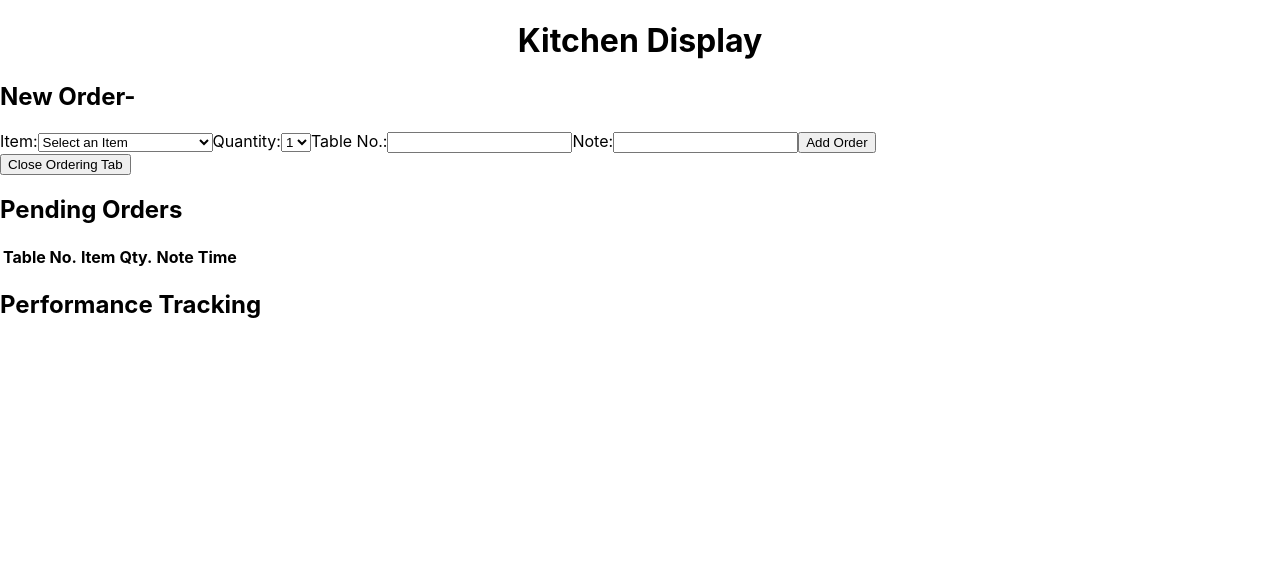
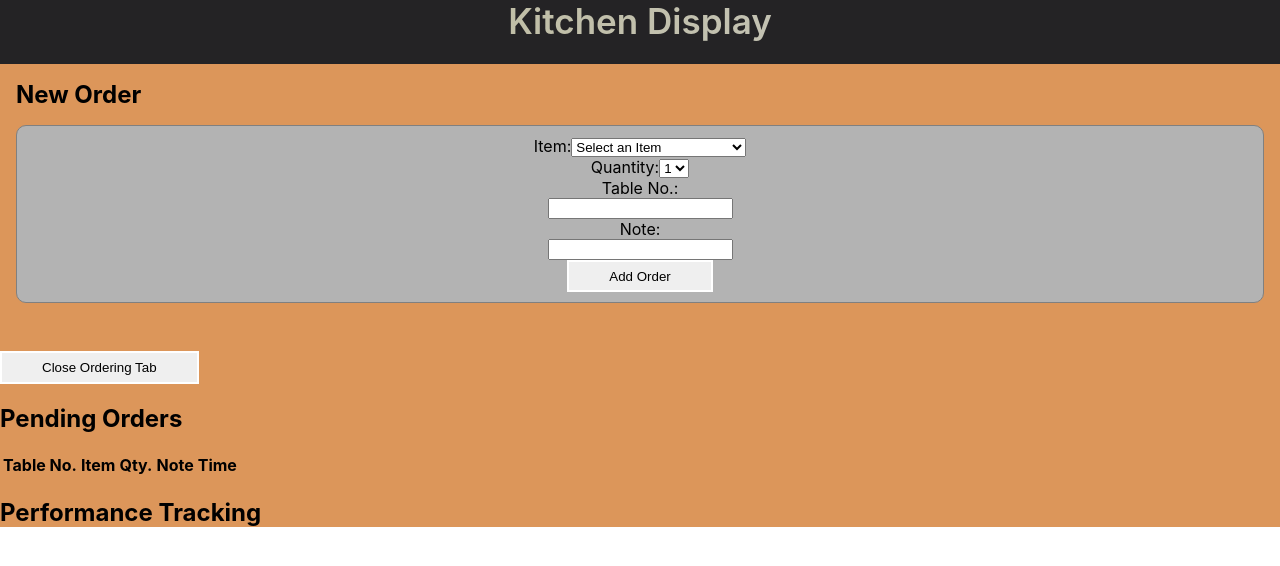
Before and after one commit to j-rob16/kitchen-display, a React (Create React App) app: page / in a window 1280 px wide. Shown: the top 566 px of the page. Built offline with nearby package versions, Linux system fonts and the light colour scheme.

Commit message:
added basic css

```diff
--- a/src/components/orderForm/OrderForm.js
+++ b/src/components/orderForm/OrderForm.js
@@ -1,4 +1,6 @@
 import React, {useState} from "react";
+
+import {Form, FormTitle, SubmitButton} from './OrderFormStyles';
 
 function OrderForm({ updateOrders }) {
 
@@ -58,8 +60,8 @@ function OrderForm({ updateOrders }) {
 
   return (
     <>
-      <h2>New Order-</h2>
-      <form onSubmit={saveNewOrder}>
+      <FormTitle>New Order</FormTitle>
+      <Form onSubmit={saveNewOrder}>
 
         <label>
           Item:
@@ -93,9 +95,9 @@ function OrderForm({ updateOrders }) {
         </label>
         <input id="note" type="text" onChange={handleNote} />
 
-        <input type="submit" value="Add Order"/>
+        <SubmitButton type="submit" value="Add Order"/>
 
-      </form>
+      </Form>
     </>
   )
 }
--- a/src/components/orderForm/OrderFormStyles.js
+++ b/src/components/orderForm/OrderFormStyles.js
@@ -1 +1,29 @@
 import styled from "styled-components";
+
+export const FormTitle = styled.h2`
+  padding-left: 1rem;
+  padding-top: 1rem;
+  margin: 0;
+`
+
+export const Form = styled.form`
+  display: flex;
+  flex-wrap: wrap;
+  flex-direction: column;
+  align-items: center;
+  margin: 1rem;
+  padding: 10px;
+  background-color: #b3b3b3;
+  border-radius: 10px;
+  border: 0.5px solid grey;
+`
+
+export const SubmitButton = styled.input`
+  display: inline-block;
+  padding: 0.5em 3em;
+  border: 0.16em solid #fff;
+  &:hover {
+    color: #fff;
+    background-color: #242325;
+  }
+`
--- a/src/components/pendingOrders/PendingOrdersStyles.js
+++ b/src/components/pendingOrders/PendingOrdersStyles.js
@@ -1 +1,5 @@
 import styled from "styled-components";
+
+// export const Status = styled.div`
+//   if (time )
+// `
--- a/src/containers/App.js
+++ b/src/containers/App.js
@@ -3,7 +3,7 @@ import React, {useState} from 'react';
 import OrderForm from '../components/orderForm/OrderForm.js';
 import PendingOrders from '../components/pendingOrders/PendingOrders.js';
 import PerformanceTracking from '../components/performanceTracking/PerformanceTracking.js';
-import {Title} from './AppStyles.js';
+import {Button, Header, Main, Title} from './AppStyles.js';
 
 function App() {
 
@@ -16,23 +16,21 @@ function App() {
     setOrders(copiedOrders);
   }
 
-  const completeOrder = (order) => {
-
-  }
-
   return (
-    <>
-      <Title> Kitchen Display </Title>
+    <Main>
+      <Header>
+        <Title> Kitchen Display </Title>
+      </Header>
 
       {/* New order button renders the order form field. On order submit, field will close  */}
-      {!openOrder && <button onClick={() => setOpenOrder('openOrder')}>New Order</button>}
+      {!openOrder && <Button onClick={() => setOpenOrder('openOrder')}>New Order</Button>}
       {openOrder === 'openOrder' && <OrderForm updateOrders={updateOrders}/>}
-      {openOrder && <button onClick={() => setOpenOrder('')} >Close Ordering Tab</button>}
+      {openOrder && <Button onClick={() => setOpenOrder('')} >Close Ordering Tab</Button>}
 
       {/* make appearance conditional on !orders */}
-      <PendingOrders orders={orders} completeOrder={completeOrder}/>
+      <PendingOrders orders={orders} />
       <PerformanceTracking />
-    </>
+    </Main>
 
   );
 }
--- a/src/containers/AppStyles.js
+++ b/src/containers/AppStyles.js
@@ -1,5 +1,36 @@
 import styled from "styled-components";
 
+export const Main = styled.div`
+  background-color: #dc965a;
+`
+
+export const Header = styled.div`
+  background-color: #242325;
+  justify-content: center;
+  align-items: center;
+`
+
 export const Title = styled.h1`
+  margin: auto;
+  height: 4rem;
   text-align: center;
+  align-items: center;
+  font-size: 35px;
+  font-weight: 600;
+  background-image: linear-gradient(to left, #c8c8c8, #bbb891);
+  background-color: #242325;
+  color: transparent;
+  background-clip: text;
+  -webkit-background-clip: text;
 `
+
+export const Button = styled.button`
+  margin-top: 2rem;
+  display: inline-block;
+  padding: 0.5em 3em;
+  border: 0.16em solid #fff;
+  &:hover {
+    color: #fff;
+    background-color: #242325;
+  }
+`
```
